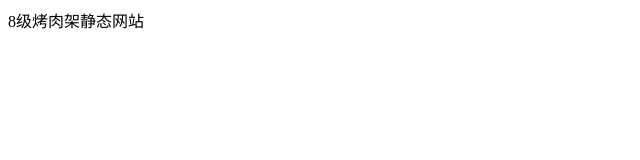
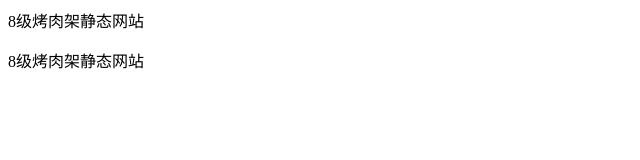
Before and after one commit to 8jikaoroujia/8jikaoroujia.github.io, a plain HTML site: page index.html in a window 1280 px wide. Shown: the whole page, without its empty margins (0-640 px from the left). Drawn offline with Linux system fonts and the light colour scheme.

Commit message:
Update index.html

```diff
--- a/index.html
+++ b/index.html
@@ -1 +1,2 @@
 <p>8级烤肉架静态网站<p>
+  <p>8级烤肉架静态网站<p>
```
